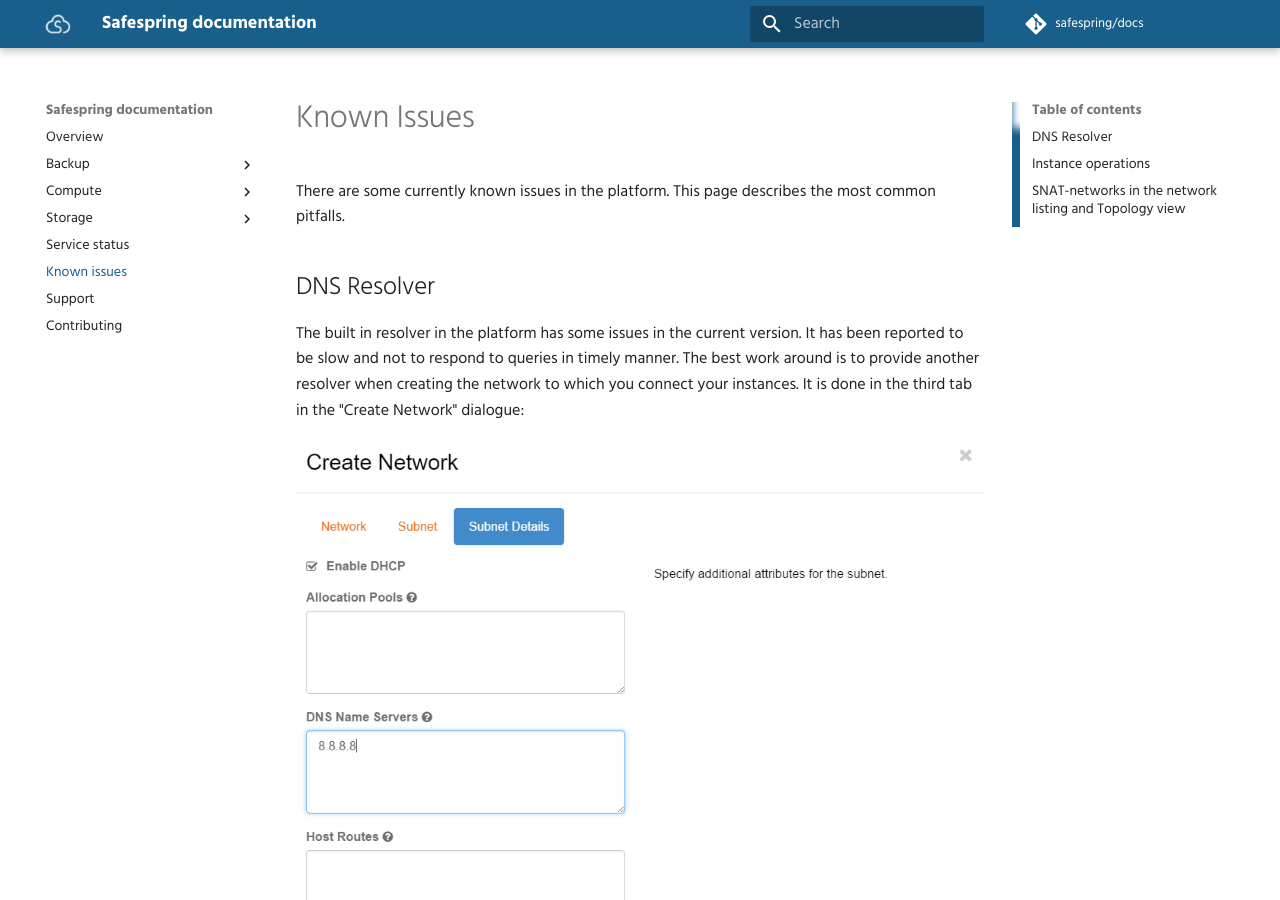
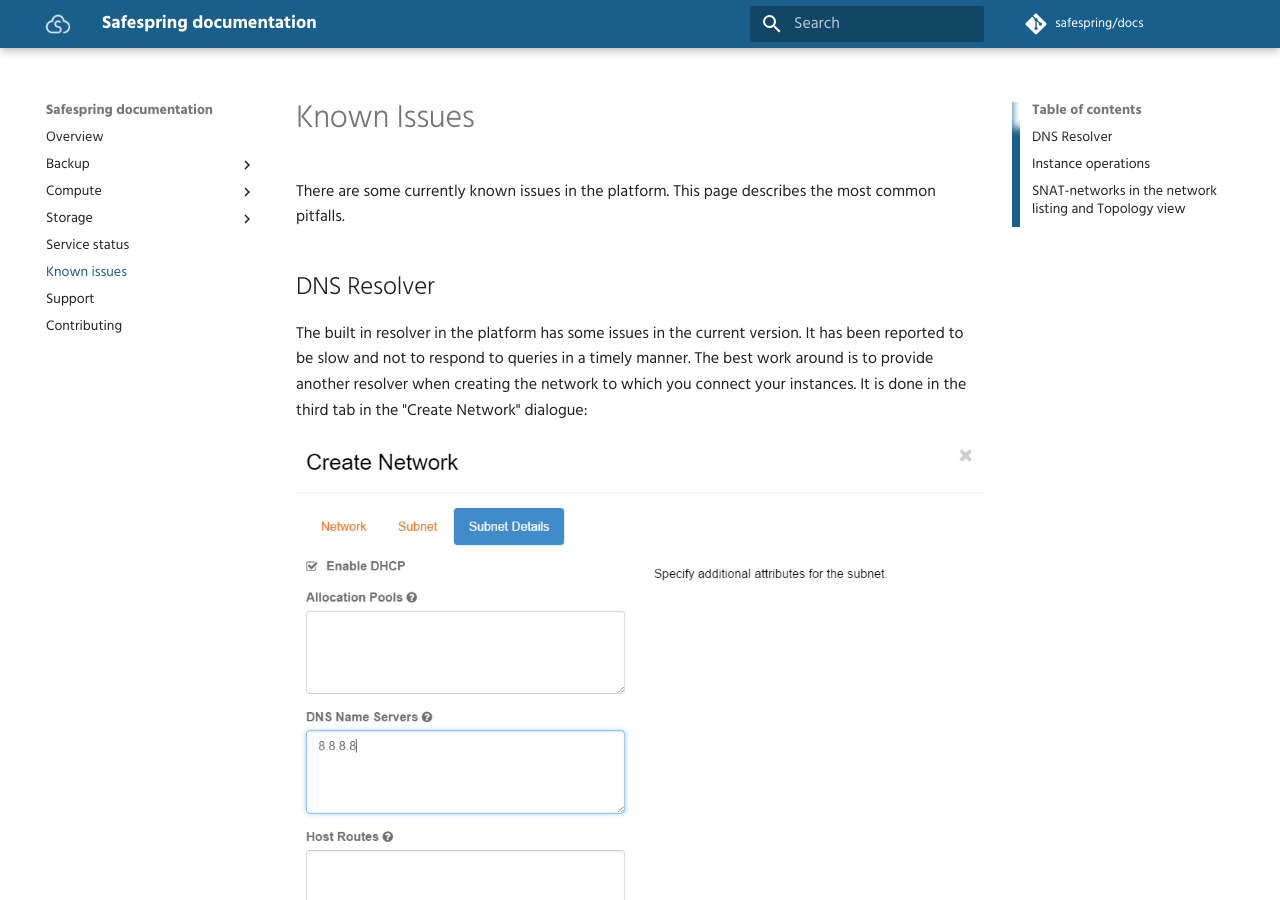
Before and after one commit to safespring/docs, an MkDocs documentation site: the page built from content/known-issues.md, in a window 1280 px wide and 900 px high. Built offline with MkDocs 1.6.1 and Material for MkDocs 9.7.7, drawn with Linux system fonts in a browser that asks for light colours; comment, search, counter and statistics services are not loaded; old or Windows-style settings are respelled for this version of MkDocs.

```diff
--- a/content/known-issues.md
+++ b/content/known-issues.md
@@ -2,7 +2,7 @@
 There are some currently known issues in the platform. This page describes the most common pitfalls.
 
 ##DNS Resolver
-The built in resolver in the platform has some issues in the current version. It has been reported to be slow and not to respond to queries in timely manner. The best work around is to provide another resolver when creating the network to which you connect your instances. It is done in the third tab in the "Create Network" dialogue:
+The built in resolver in the platform has some issues in the current version. It has been reported to be slow and not to respond to queries in a timely manner. The best work around is to provide another resolver when creating the network to which you connect your instances. It is done in the third tab in the "Create Network" dialogue:
 
 ![Create Network Tab 3](/images/create-network-dia2.png)
 
```
